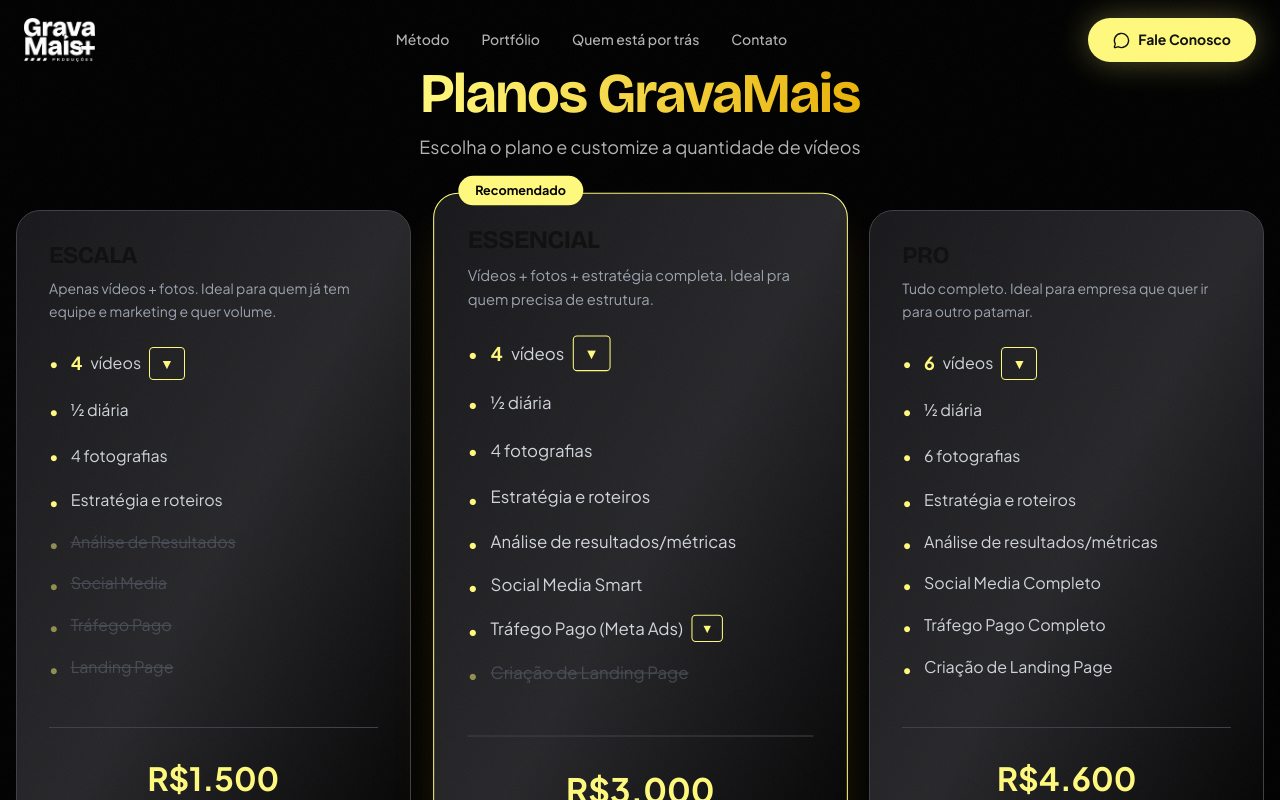
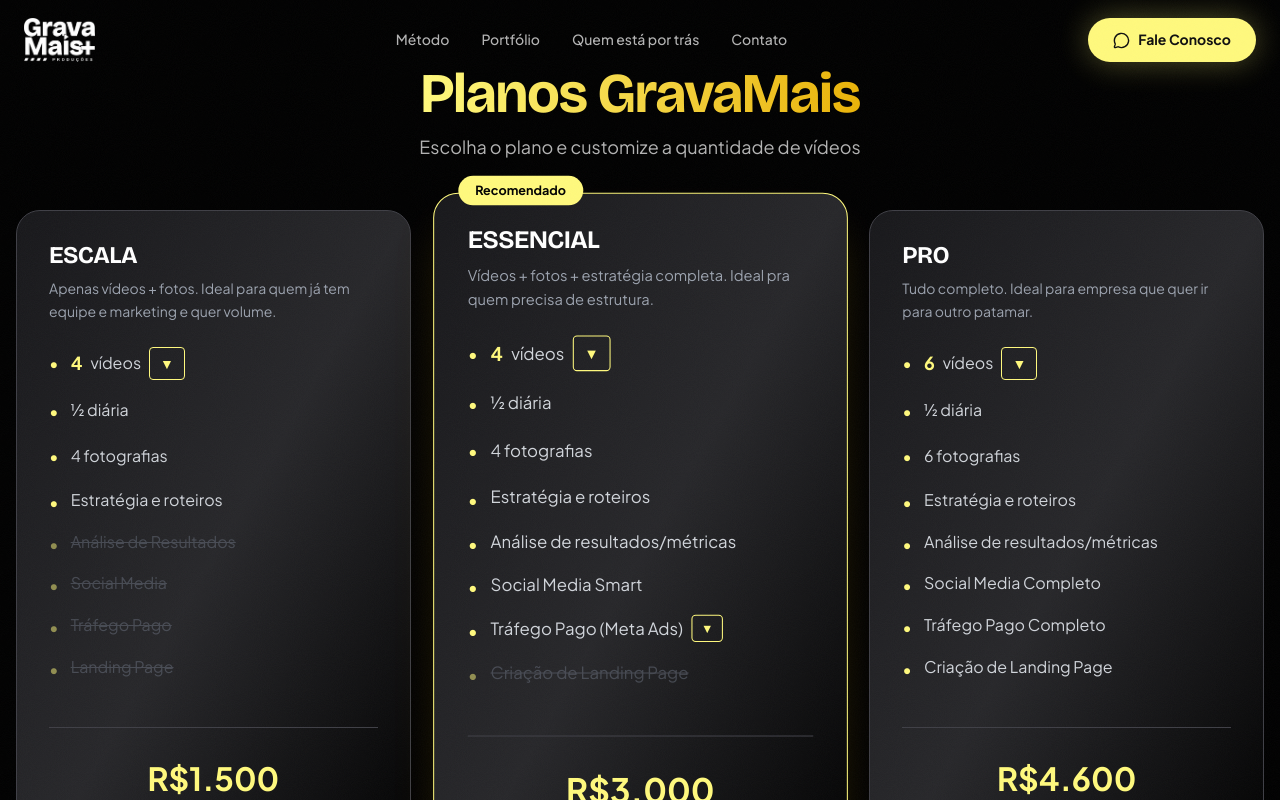
Before and after one commit to ryancardosorcj/gravamais, a React (Vite) app: page /proposta/1 in a window 1280 px wide. Shown: the top 800 px of the page. Built offline with nearby package versions, Linux system fonts and the light colour scheme.

Commit message:
style: change plan titles to white color

```diff
--- a/src/components/PlanosSelector.jsx
+++ b/src/components/PlanosSelector.jsx
@@ -123,7 +123,7 @@
                 >
                   {/* Header */}
                   <div className="mb-6">
-                    <h2 className="text-2xl font-bold mb-2">{plan.name}</h2>
+                    <h2 className="text-2xl font-bold mb-2 text-white">{plan.name}</h2>
                     <p className="text-sm text-gray-400 leading-relaxed">{plan.description}</p>
                   </div>
 
```
